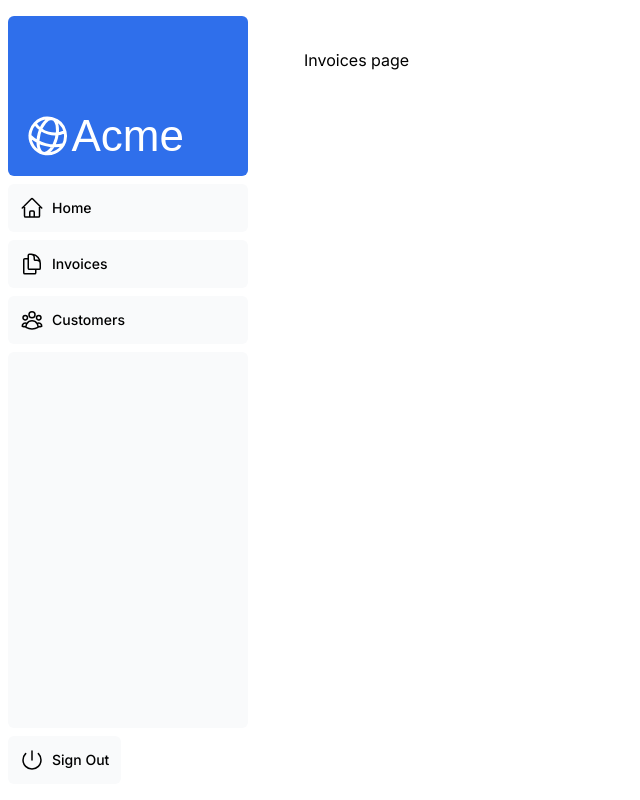
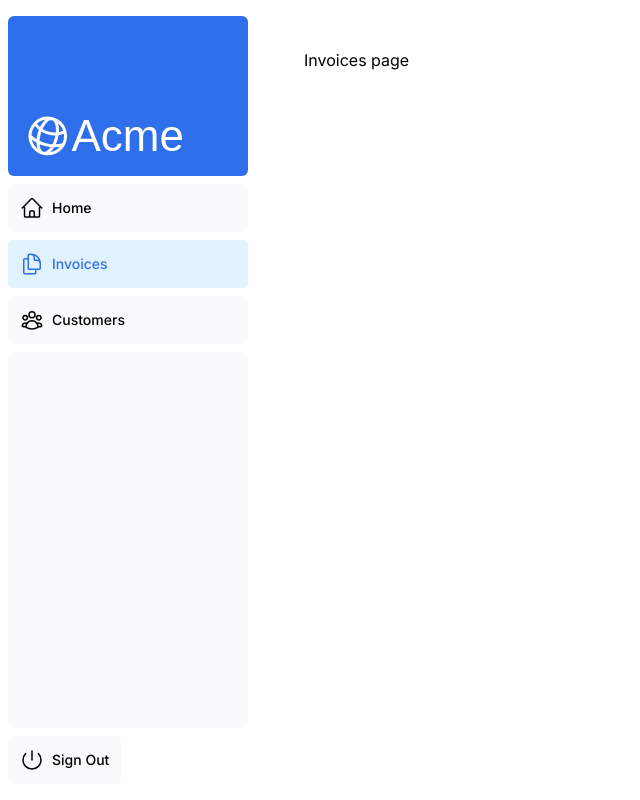
Before and after one commit to williamrolando88/scientech-app, a Next.js app: page /dashboard/invoices in a window 1280 px wide. Shown: the whole page, without its empty margins (0-640 px from the left). Built offline with nearby package versions, Linux system fonts and the light colour scheme; a web font is replaced by a local one.

Commit message:
Navigation

```diff
--- a/app/ui/dashboard/nav-links.tsx
+++ b/app/ui/dashboard/nav-links.tsx
@@ -1,35 +1,45 @@
+"use client";
+
 import {
+  DocumentDuplicateIcon,
+  HomeIcon,
   UserGroupIcon,
-  HomeIcon,
-  DocumentDuplicateIcon,
-} from '@heroicons/react/24/outline';
+} from "@heroicons/react/24/outline";
+import clsx from "clsx";
+import Link from "next/link";
+import { usePathname } from "next/navigation";
 
 // Map of links to display in the side navigation.
 // Depending on the size of the application, this would be stored in a database.
 const links = [
-  { name: 'Home', href: '/dashboard', icon: HomeIcon },
+  { name: "Home", href: "/dashboard", icon: HomeIcon },
   {
-    name: 'Invoices',
-    href: '/dashboard/invoices',
+    name: "Invoices",
+    href: "/dashboard/invoices",
     icon: DocumentDuplicateIcon,
   },
-  { name: 'Customers', href: '/dashboard/customers', icon: UserGroupIcon },
+  { name: "Customers", href: "/dashboard/customers", icon: UserGroupIcon },
 ];
 
 export default function NavLinks() {
+  const pathName = usePathname();
+
   return (
     <>
       {links.map((link) => {
         const LinkIcon = link.icon;
         return (
-          <a
+          <Link
             key={link.name}
             href={link.href}
-            className="flex h-[48px] grow items-center justify-center gap-2 rounded-md bg-gray-50 p-3 text-sm font-medium hover:bg-sky-100 hover:text-blue-600 md:flex-none md:justify-start md:p-2 md:px-3"
+            className={clsx(
+              "flex h-[48px] grow items-center justify-center gap-2 rounded-md bg-gray-50 p-3 text-sm font-medium hover:bg-sky-100 hover:text-blue-600 md:flex-none md:justify-start md:p-2 md:px-3",
+              { "bg-sky-100 text-blue-600": link.href === pathName }
+            )}
           >
             <LinkIcon className="w-6" />
             <p className="hidden md:block">{link.name}</p>
-          </a>
+          </Link>
         );
       })}
     </>
```
